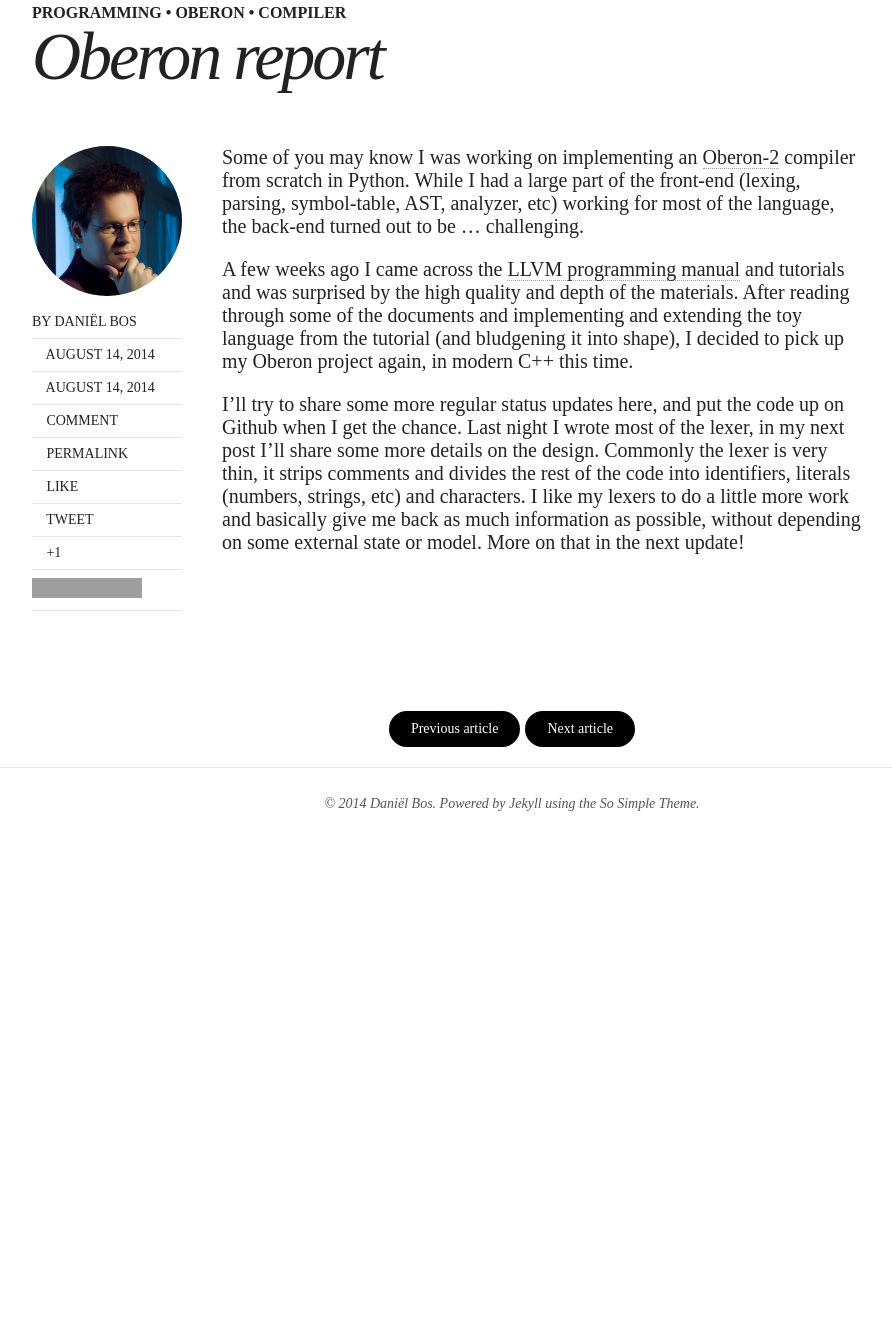
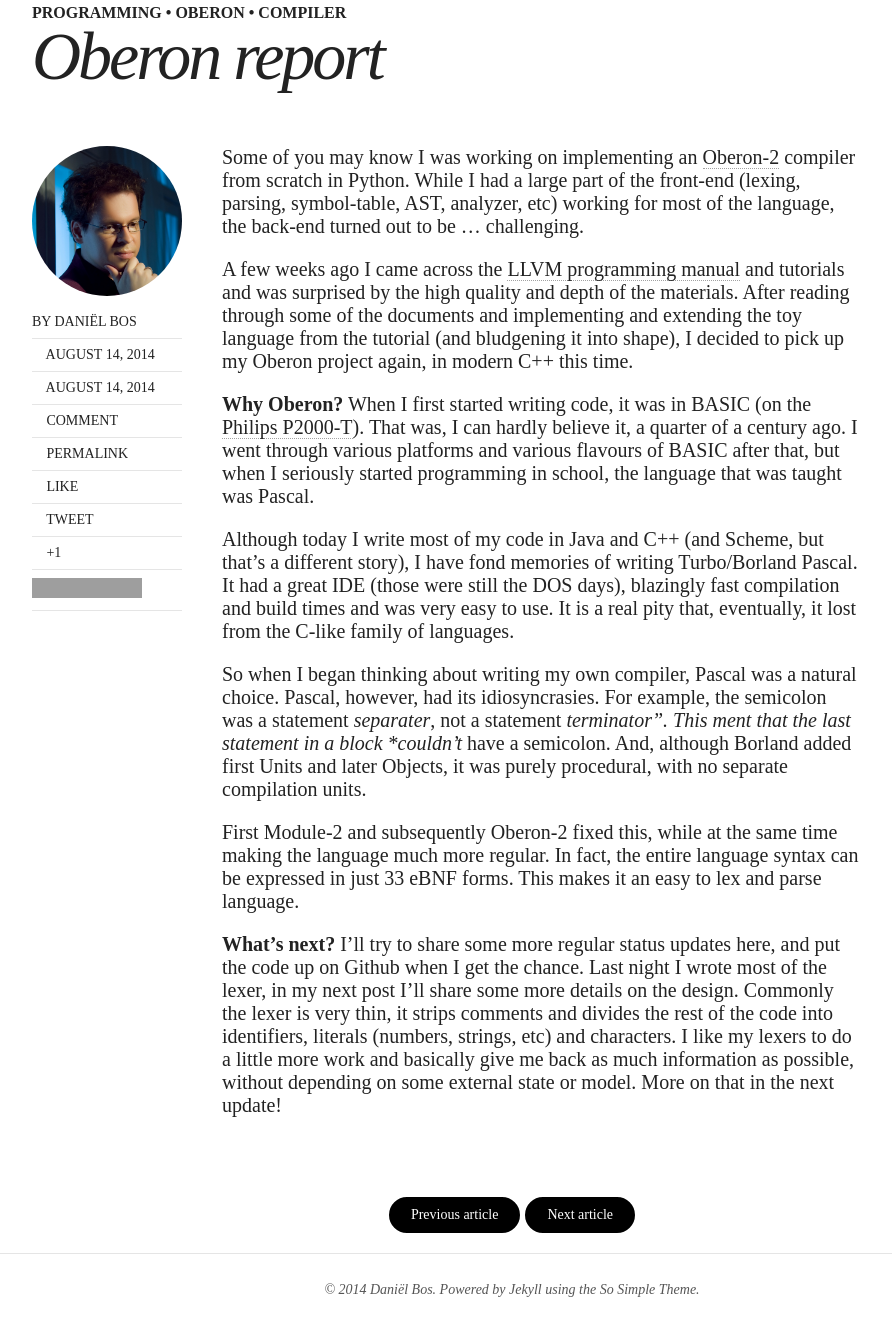
Before and after one commit to corani/corani.github.io, a Jekyll site: the page built from _posts/2014-08-14-oberon-report.md, in a window 1280 px wide and 1400 px high, scrolled down 744 px. Shown: the top 1336 px of the window, without its empty margins (128-1020 px from the left). Built offline with Jekyll 4.4.1, drawn with Linux system fonts in a browser that asks for light colours; nearby versions of some CDN libraries; comment, search, counter and statistics services are not loaded; before the commit the page ends 1658 px from its top, so only the background shows below that; grey boxes are pictures that could not be loaded.

Commit message:
Oberon report: Add history

```diff
--- a/_posts/2014-08-14-oberon-report.md
+++ b/_posts/2014-08-14-oberon-report.md
@@ -19,6 +19,23 @@ A few weeks ago I came across the <a href="http://llvm.org/docs/index.html" targ
 the high quality and depth of the materials. After reading through some of the documents and implementing and extending the toy language from the tutorial
 (and bludgening it into shape), I decided to pick up my Oberon project again, in modern C++ this time.
 
+**Why Oberon?**
+When I first started writing code, it was in BASIC (on the <a href="http://www.wikiwand.com/en/Philips_P2000" target="_BLANK">Philips P2000-T</a>). That was,
+I can hardly believe it, a quarter of a century ago. I went through various platforms and various flavours of BASIC after that, but when I seriously started
+programming in school, the language that was taught was Pascal.
+
+Although today I write most of my code in Java and C++ (and Scheme, but that's a different story), I have fond memories of writing Turbo/Borland Pascal. It
+had a great IDE (those were still the DOS days), blazingly fast compilation and build times and was very easy to use. It is a real pity that, eventually, it
+lost from the C-like family of languages.
+
+So when I began thinking about writing my own compiler, Pascal was a natural choice. Pascal, however, had its idiosyncrasies. For example, the semicolon was
+a statement *separater*, not a statement *terminator". This ment that the last statement in a block *couldn't* have a semicolon. And, although Borland added
+first Units and later Objects, it was purely procedural, with no separate compilation units.
+
+First Module-2 and subsequently Oberon-2 fixed this, while at the same time making the language much more regular. In fact, the entire language syntax can be
+expressed in just 33 eBNF forms. This makes it an easy to lex and parse language.
+
+**What's next?**
 I'll try to share some more regular status updates here, and put the code up on Github when I get the chance. Last night I wrote most of the lexer, in my
 next post I'll share some more details on the design. Commonly the lexer is very thin, it strips comments and divides the rest of the code into identifiers,
 literals (numbers, strings, etc) and characters. I like my lexers to do a little more work and basically give me back as much information as possible, without
```
